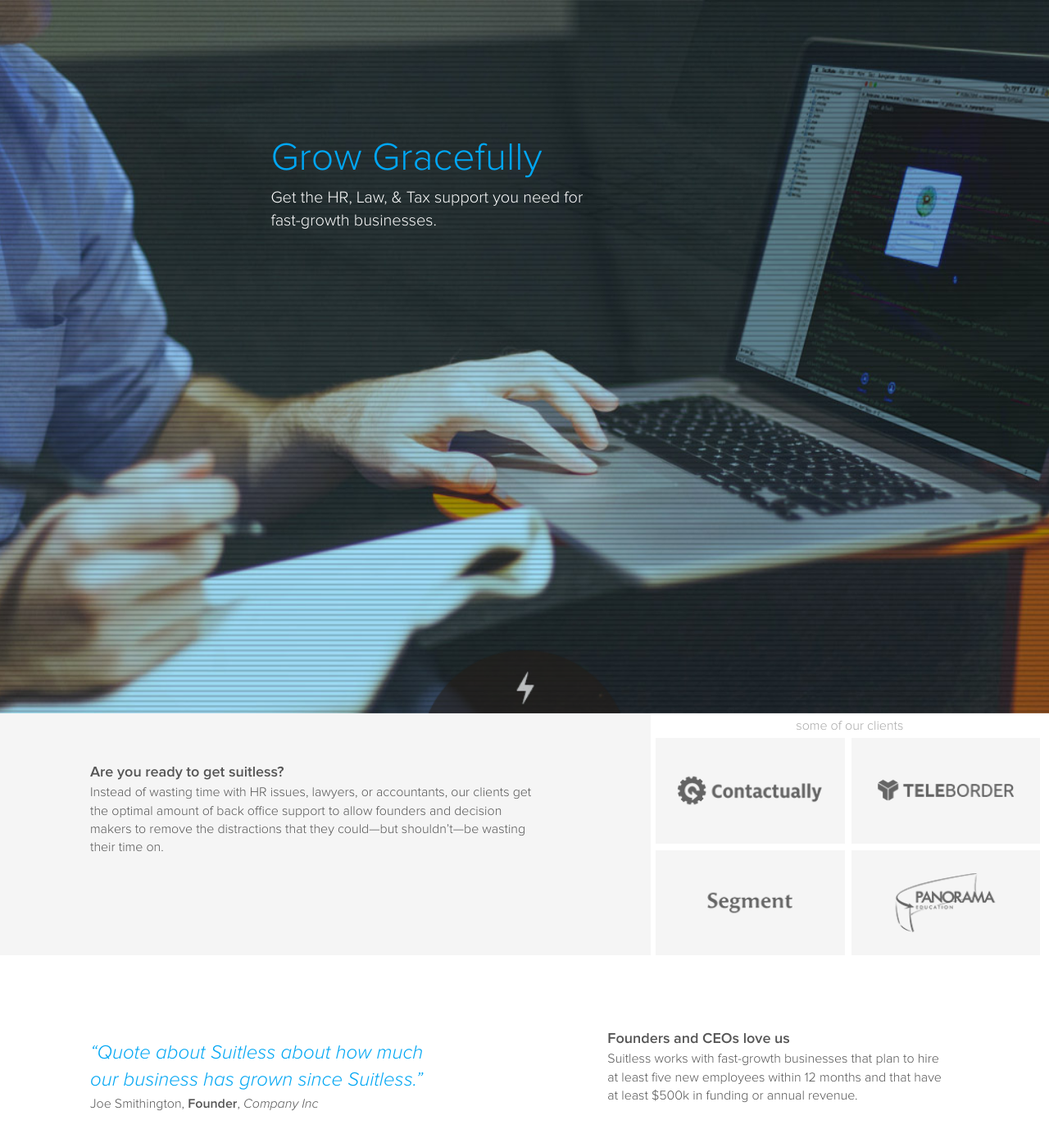
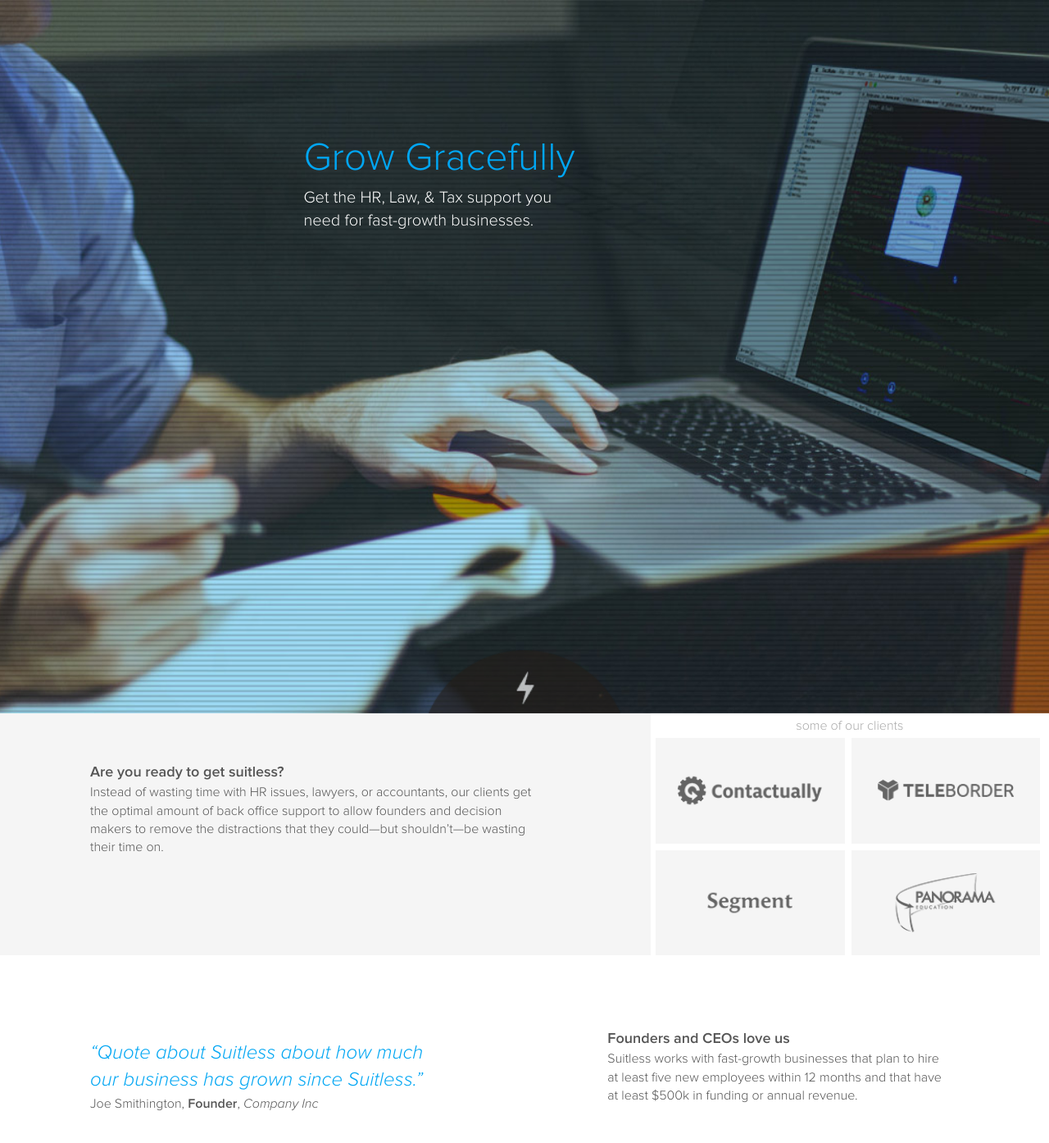
Before and after one commit to flanban/redolent-octo-kumquat, a Jekyll site: the page built from index.html, in a window 1280 px wide and 1400 px high. Shown: the top 1394 px of the window at 82% size. Built offline with Jekyll 4.4.1, drawn with Linux system fonts in a browser that asks for light colours.

Commit message:
responsive work, hero

```diff
--- a/_sass/_home.scss
+++ b/_sass/_home.scss
@@ -21,11 +21,20 @@
   background-repeat: no-repeat;
   padding-bottom:0px;
   .text-holder {
-    position:absolute;
+    position: relative;
     max-width:420px;
-    top:160px;
+    top:120px;
     left:43%;
     margin-left: -220px;
+    padding:40px;
+    @media(max-width: 767px) {
+      top:160px;
+      left:0px;
+      max-width: 85%;
+      background-color:rgba(0,0,0,.7);
+      margin:auto;
+    }
+
     h2 {
       color:#00a6f3;
       font-size:48px;
```
